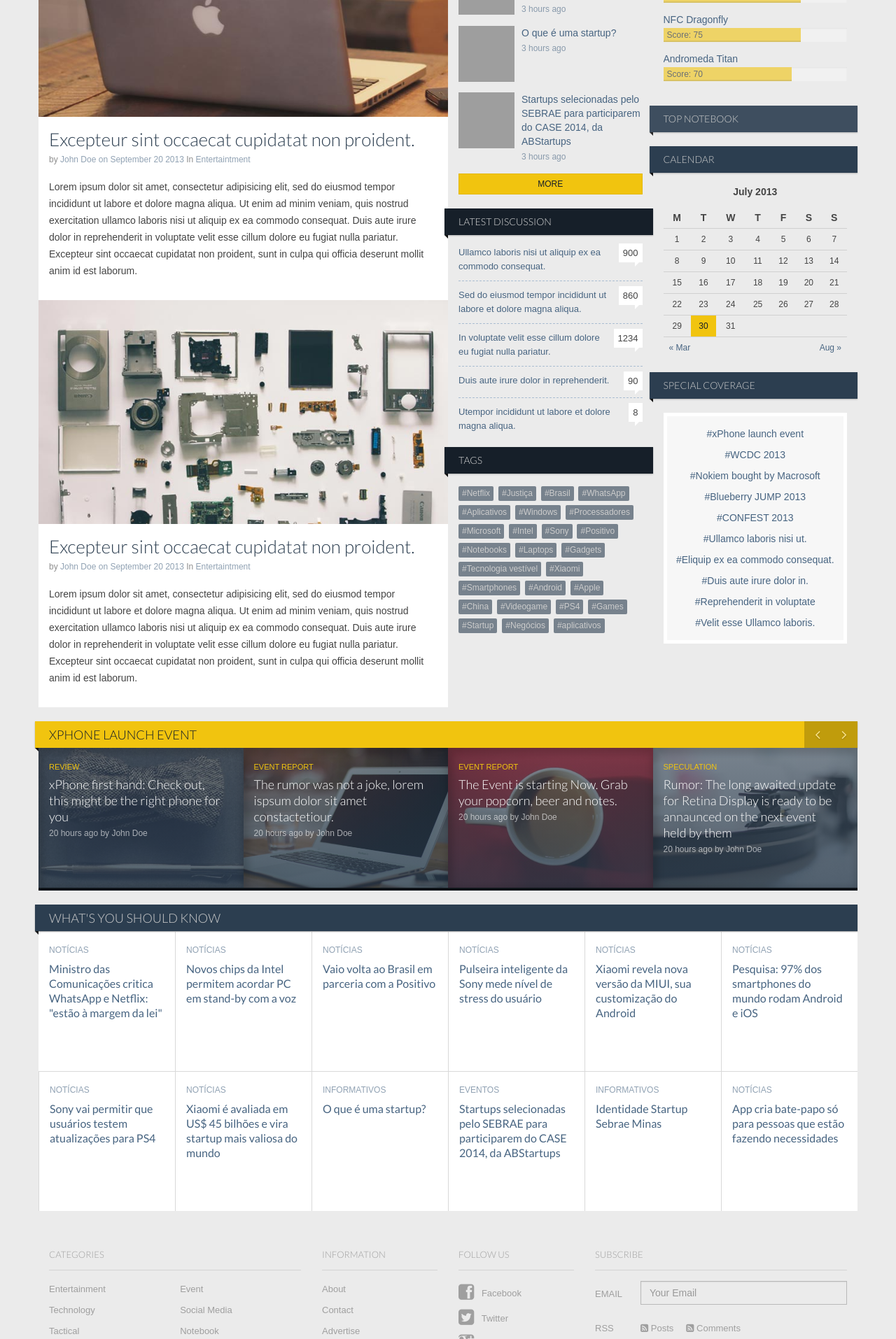
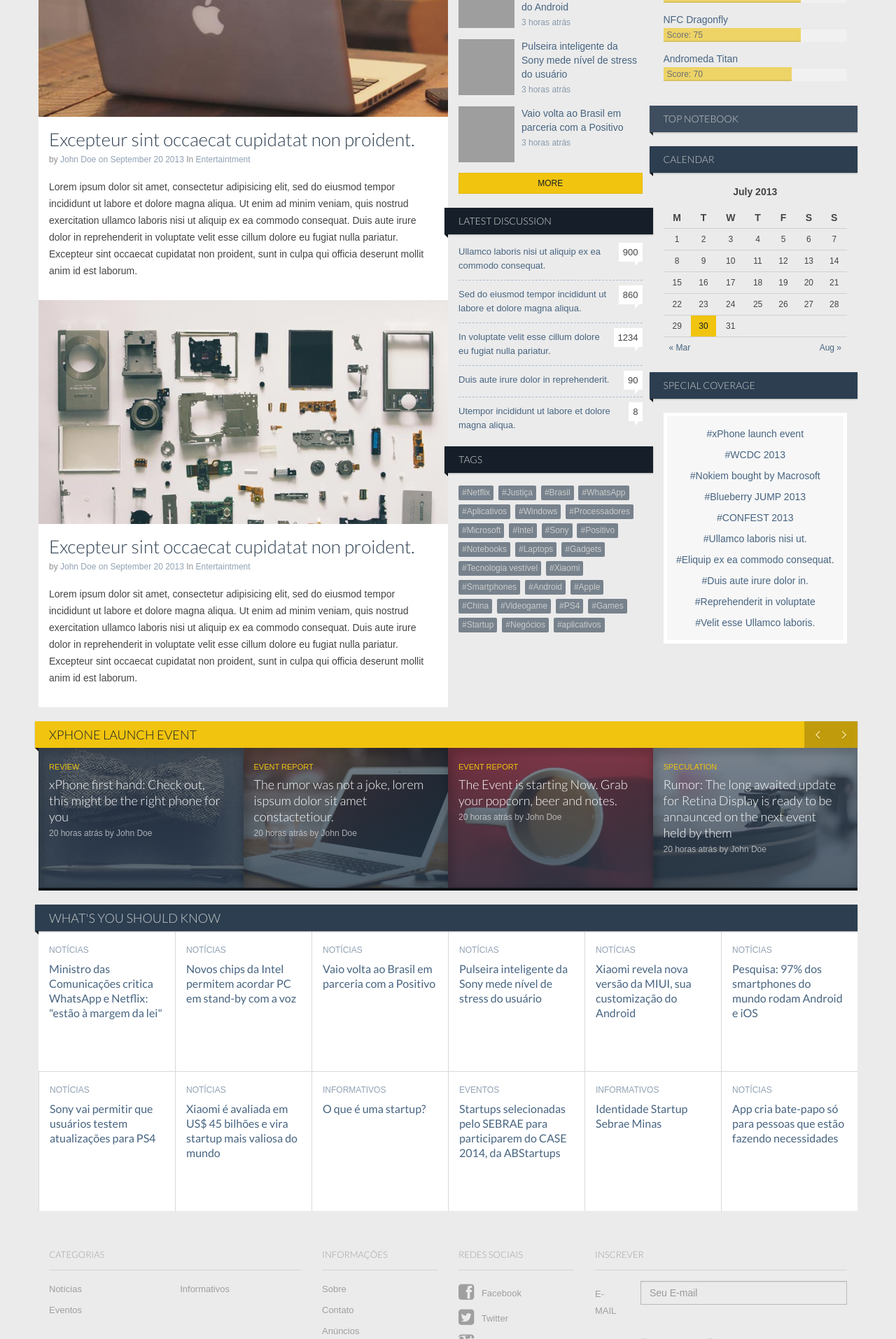
Before and after one commit to PedroFagundes/si_magazine, a Django app: page / in a window 1280 px wide. Shown: the part 1481-3395 px from the top of the page at 70% size. Run offline with Django 3.2, Linux system fonts and the light colour scheme; data comes from the database, SQL or seed files in the repository; both versions use the stored data as it was after the commit; some libraries are stand-ins or nearby versions; some web fonts are replaced; grey boxes are pictures that could not be loaded.

Commit message:
Doing master implementations on template

```diff
--- a/si_magazine/homesite/templates/homesite/base-homesite.html
+++ b/si_magazine/homesite/templates/homesite/base-homesite.html
@@ -1061,7 +1061,7 @@
 									<p class="small"><a href="blog.html">Review</a></p>
 									<h3 class="entry-title"><a href="single.html">xPhone first hand: Check out, this might be the right phone for you</a> </h3>
 									<div class="entry-meta">
-										<span class="entry-date"><a href="blog.html"><time datetime="2013-07-04T23:26:34+00:00">20 hours ago</time></a></span>
+										<span class="entry-date"><a href="blog.html"><time datetime="2013-07-04T23:26:34+00:00">20 horas atrás</time></a></span>
 										<span class="entry-author"> by <a href="blog.html">John Doe</a></span>
 									</div>
 								</header>
@@ -1088,7 +1088,7 @@
 									<p class="small"><a href="blog.html">Event Report</a></p>
 									<h3 class="entry-title"><a href="single.html">The rumor was not a joke, lorem ispsum dolor sit amet constactetiour.</a> </h3>
 									<div class="entry-meta">
-										<span class="entry-date"><a href="blog.html"><time datetime="2013-07-04T23:26:34+00:00">20 hours ago</time></a></span>
+										<span class="entry-date"><a href="blog.html"><time datetime="2013-07-04T23:26:34+00:00">20 horas atrás</time></a></span>
 										<span class="entry-author"> by <a href="blog.html">John Doe</a></span>
 									</div>
 								</header>
@@ -1114,7 +1114,7 @@
 									<p class="small"><a href="blog.html">Event Report</a></p>
 									<h3 class="entry-title"><a href="single.html">The Event is starting Now. Grab your popcorn, beer and notes.</a> </h3>
 									<div class="entry-meta">
-										<span class="entry-date"><a href="blog.html"><time datetime="2013-07-04T23:26:34+00:00">20 hours ago</time></a></span>
+										<span class="entry-date"><a href="blog.html"><time datetime="2013-07-04T23:26:34+00:00">20 horas atrás</time></a></span>
 										<span class="entry-author"> by <a href="blog.html">John Doe</a></span>
 									</div>
 								</header>
@@ -1140,7 +1140,7 @@
 									<p class="small"><a href="blog.html">Speculation</a></p>
 									<h3 class="entry-title"><a href="single.html">Rumor: The long awaited update for Retina Display is ready to be annaunced on the next event held by them</a> </h3>
 									<div class="entry-meta">
-										<span class="entry-date"><a href="blog.html"><time datetime="2013-07-04T23:26:34+00:00">20 hours ago</time></a></span>
+										<span class="entry-date"><a href="blog.html"><time datetime="2013-07-04T23:26:34+00:00">20 horas atrás</time></a></span>
 										<span class="entry-author"> by <a href="blog.html">John Doe</a></span>
 									</div>
 								</header>
@@ -1174,7 +1174,7 @@
 									<p class="small"><a href="blog.html">Event Report</a></p>
 									<h3 class="entry-title"><a href="single.html">The Event is starting Now. Grab your popcorn, beer and notes.</a> </h3>
 									<div class="entry-meta">
-										<span class="entry-date"><a href="blog.html"><time datetime="2013-07-04T23:26:34+00:00">20 hours ago</time></a></span>
+										<span class="entry-date"><a href="blog.html"><time datetime="2013-07-04T23:26:34+00:00">20 horas atrás</time></a></span>
 										<span class="entry-author"> by <a href="blog.html">John Doe</a></span>
 									</div>
 								</header>
@@ -1200,7 +1200,7 @@
 									<p class="small"><a href="blog.html">Speculation</a></p>
 									<h3 class="entry-title"><a href="single.html">Rumor: The long awaited update for Retina Display is ready to be annaunced on the next event held by them</a> </h3>
 									<div class="entry-meta">
-										<span class="entry-date"><a href="blog.html"><time datetime="2013-07-04T23:26:34+00:00">20 hours ago</time></a></span>
+										<span class="entry-date"><a href="blog.html"><time datetime="2013-07-04T23:26:34+00:00">20 horas atrás</time></a></span>
 										<span class="entry-author"> by <a href="blog.html">John Doe</a></span>
 									</div>
 								</header>
@@ -1227,7 +1227,7 @@
 									<p class="small"><a href="blog.html">Review</a></p>
 									<h3 class="entry-title"><a href="single.html">xPhone first hand: Check out, this might be the right phone for you</a> </h3>
 									<div class="entry-meta">
-										<span class="entry-date"><a href="blog.html"><time datetime="2013-07-04T23:26:34+00:00">20 hours ago</time></a></span>
+										<span class="entry-date"><a href="blog.html"><time datetime="2013-07-04T23:26:34+00:00">20 horas atrás</time></a></span>
 										<span class="entry-author"> by <a href="blog.html">John Doe</a></span>
 									</div>
 								</header>
@@ -1254,7 +1254,7 @@
 									<p class="small"><a href="blog.html">Event Report</a></p>
 									<h3 class="entry-title"><a href="single.html">The rumor was not a joke, lorem ispsum dolor sit amet constactetiour.</a> </h3>
 									<div class="entry-meta">
-										<span class="entry-date"><a href="blog.html"><time datetime="2013-07-04T23:26:34+00:00">20 hours ago</time></a></span>
+										<span class="entry-date"><a href="blog.html"><time datetime="2013-07-04T23:26:34+00:00">20 horas atrás</time></a></span>
 										<span class="entry-author"> by <a href="blog.html">John Doe</a></span>
 									</div>
 								</header>
@@ -1315,17 +1315,12 @@
 
 					<div class="widget col-xs-12 col-sm-4">
 
-						<h4 class="widget-title">Categories</h4>
+						<h4 class="widget-title">Categorias</h4>
 
 						<ul class="entries links links-2-cols">
-							<li><a href="blog.html">Entertainment</a></li>
-							<li><a href="blog.html">Event</a></li>
-							<li><a href="blog.html">Technology</a></li>
-							<li><a href="blog.html">Social Media</a></li>
-							<li><a href="blog.html">Tactical</a></li>
-							<li><a href="reviews.html">Notebook</a></li>
-							<li><a href="reviews.html">Smartphone</a></li>
-							<li><a href="reviews.html">Tablet</a></li>
+							{% for category in categories %}
+								<li><a href="blog.html">{{ category.name }}</a></li>
+							{% endfor %}
 						</ul>
 
 					</div><!--/.col-3-->
@@ -1334,21 +1329,21 @@
 
 					<div class="widget col-xs-6 col-sm-2">
 
-						<h4 class="widget-title">Information</h4>
+						<h4 class="widget-title">Informações</h4>
 
 						<ul class="entries links links">
-							<li><a href="#">About</a></li>
-							<li><a href="#">Contact</a></li>
-							<li><a href="#">Advertise </a></li>
-							<li><a href="#">Terms &amp; Conditions</a></li>
-							<li><a href="#">Privacy</a></li>
+							<li><a href="#">Sobre</a></li>
+							<li><a href="#">Contato</a></li>
+							<li><a href="#">Anúncios </a></li>
+							<li><a href="#">Termos &amp; Condições</a></li>
+							<li><a href="#">Privacidade</a></li>
 						</ul>
 
 					</div><!--/.col-3-->
 
 					<div class="widget col-xs-6 col-sm-2">
 
-						<h4 class="widget-title">Follow Us</h4>
+						<h4 class="widget-title">Redes Sociais</h4>
 
 						<ul class="entries links">
 							<li><a href="blog.html"><i class="icon-facebook-sign icon-2x"></i> Facebook</a></li>
@@ -1363,21 +1358,21 @@
 
 					<div class="widget col-xs-12 col-sm-4">
 
-						<h4 class="widget-title">Subscribe</h4>
+						<h4 class="widget-title">Inscrever</h4>
 
 						<form class="form-horizontal" role="form">
 							<div class="form-group">
-								<label for="subscribeEmail" class="col-lg-2 control-label">EMAIL</label>
+								<label for="subscribeEmail" class="col-lg-2 control-label">E-MAIL</label>
 								<div class="col-lg-10">
-									<input type="text" class="form-control" id="subscribeEmail" placeholder="Your Email">
+									<input type="text" class="form-control" id="subscribeEmail" placeholder="Seu E-mail">
 								</div>
 							</div>
 							<div class="form-group">
 								<label class="col-lg-2 control-label">RSS</label>
 								<div class="col-lg-10">
 									<p class="form-control-static">
-										<a href=""><i class="icon-rss-sign"></i> Posts</a> &nbsp; &nbsp;
-										<a href=""><i class="icon-rss-sign"></i> Comments</a>
+										<a href=""><i class="icon-rss-sign"></i> Postagens</a> &nbsp; &nbsp;
+										<a href=""><i class="icon-rss-sign"></i> Comentários</a>
 									</p>
 								</div>
 							</div>
@@ -1393,7 +1388,7 @@
 
 				<div class="container aligncenter">
 
-					<p>&copy;2013 by <a href="http://coolorize.com">Coolorize Network</a>. All Right Reserved. <p>
+					<p>&copy;2015 por <a href="{% url 'home' %}">si magazine</a>. Todos os direitos reservados. <p>
 
 				</div>
 
@@ -1415,6 +1410,5 @@
 		<script src="{% static 'vendor/jquery.unveil.min.js' %}"></script>
 
 		<script src="{% static 'js/main.js' %}"></script>
-
 	</body>
 </html>
--- a/si_magazine/homesite/templates/homesite/home.html
+++ b/si_magazine/homesite/templates/homesite/home.html
@@ -28,10 +28,10 @@
 
 				<div class="media-body">
 					<h3  class="entry-title">
-						<a href="#" rel="bookmark">{{ post.title }}</a>
+						<a href="{% url 'post_detail' post.slug %}" rel="bookmark">{{ post.title }}</a>
 					</h3>
 					<div class="entry-meta">
-						<span class="entry-date"><a href="blog.html"><time datetime="2013-07-04T23:26:34+00:00">3 hours ago</time></a></span>
+						<span class="entry-date"><a href="blog.html"><time datetime="2013-07-04T23:26:34+00:00">3 horas atrás</time></a></span>
 					</div>
 				</div>
 			</article>
@@ -46,8 +46,8 @@
 			<header class="entry-header">
 				<h3 class="entry-title"><a href="{% url 'post_detail' 1st_post.slug %}">{{ 1st_post.title }}</a> </h3>
 				<div class="entry-meta">
-					<span class="entry-date"><a href="blog.html"><time datetime="2013-07-04T23:26:34+00:00">20 hours ago</time></a></span>
-					<span class="entry-author"> by <a href="blog.html">{{ 1st_post.author }}</a></span>
+					<span class="entry-date"><a href="blog.html"><time datetime="2013-07-04T23:26:34+00:00">20 horas atrás</time></a></span>
+					<span class="entry-author"> por <a href="blog.html">{{ 1st_post.author }}</a></span>
 				</div>
 			</header>
 			<figure class="entry-thumbnail">
@@ -70,8 +70,8 @@
 			<header class="entry-header">
 				<h3 class="entry-title"><a href="{% url 'post_detail' 2nd_post.slug %}">{{ 2nd_post.title }}</a> </h3>
 				<div class="entry-meta">
-				<span class="entry-date"><a href="blog.html"><time datetime="2013-07-04T23:26:34+00:00">20 hours ago</time></a></span>
-				<span class="entry-author"> by <a href="blog.html">{{ 2nd_post.author }}</a></span>
+				<span class="entry-date"><a href="blog.html"><time datetime="2013-07-04T23:26:34+00:00">20 horas atrás</time></a></span>
+				<span class="entry-author"> por <a href="blog.html">{{ 2nd_post.author }}</a></span>
 				</div>
 			</header>
 			<figure class="entry-thumbnail">
@@ -94,8 +94,8 @@
 			<header class="entry-header">
 				<h3 class="entry-title"><a href="{% url 'post_detail' 3rd_post.slug %}">{{ 3rd_post.title }}</a> </h3>
 				<div class="entry-meta">
-				<span class="entry-date"><a href="blog.html"><time datetime="2013-07-04T23:26:34+00:00">20 hours ago</time></a></span>
-				<span class="entry-author"> by <a href="blog.html">{{ 3rd_post.author }}</a></span>
+				<span class="entry-date"><a href="blog.html"><time datetime="2013-07-04T23:26:34+00:00">20 horas atrás</time></a></span>
+				<span class="entry-author"> por <a href="blog.html">{{ 3rd_post.author }}</a></span>
 				</div>
 			</header>
 			<figure class="entry-thumbnail">
@@ -118,8 +118,8 @@
 			<header class="entry-header">
 				<h3 class="entry-title"><a href="{% url 'post_detail' 4th_post.slug %}">{{ 4th_post.title }}</a> </h3>
 				<div class="entry-meta">
-				<span class="entry-date"><a href="blog.html"><time datetime="2013-07-04T23:26:34+00:00">20 hours ago</time></a></span>
-				<span class="entry-author"> by <a href="blog.html">{{ 4th_post.author}}</a></span>
+				<span class="entry-date"><a href="blog.html"><time datetime="2013-07-04T23:26:34+00:00">20 horas atrás</time></a></span>
+				<span class="entry-author"> por <a href="blog.html">{{ 4th_post.author}}</a></span>
 				</div>
 			</header>
 			<figure class="entry-thumbnail">
@@ -142,8 +142,8 @@
 			<header class="entry-header">
 				<h3 class="entry-title"><a href="{% url 'post_detail' 5th_post.slug %}">{{ 5th_post.title }}</a> </h3>
 				<div class="entry-meta">
-					<span class="entry-date"><a href="blog.html"><time datetime="2013-07-04T23:26:34+00:00">20 hours ago</time></a></span>
-					<span class="entry-author"> by <a href="blog.html">{{ 5th_post.author }}</a></span>
+					<span class="entry-date"><a href="blog.html"><time datetime="2013-07-04T23:26:34+00:00">20 horas atrás</time></a></span>
+					<span class="entry-author"> por <a href="blog.html">{{ 5th_post.author }}</a></span>
 				</div>
 			</header>
 			<figure class="entry-thumbnail">
@@ -166,8 +166,8 @@
 			<header class="entry-header">
 				<h3 class="entry-title"><a href="{% url 'post_detail' 6th_post.slug %}">{{ 6th_post.title }}</a> </h3>
 				<div class="entry-meta">
-				<span class="entry-date"><a href="blog.html"><time datetime="2013-07-04T23:26:34+00:00">20 hours ago</time></a></span>
-				<span class="entry-author"> by <a href="blog.html">{{ 6th_post.author }}</a></span>
+				<span class="entry-date"><a href="blog.html"><time datetime="2013-07-04T23:26:34+00:00">20 horas atrás</time></a></span>
+				<span class="entry-author"> por <a href="blog.html">{{ 6th_post.author }}</a></span>
 				</div>
 			</header>
 			<figure class="entry-thumbnail">
@@ -190,8 +190,8 @@
 			<header class="entry-header">
 				<h3 class="entry-title"><a href="{% url 'post_detail' 7th_post.slug %}">{{ 7th_post.title }}</a> </h3>
 				<div class="entry-meta">
-					<span class="entry-date"><a href="blog.html"><time datetime="2013-07-04T23:26:34+00:00">20 hours ago</time></a></span>
-					<span class="entry-author"> by <a href="blog.html">{{ 7th_post.author }}</a></span>
+					<span class="entry-date"><a href="blog.html"><time datetime="2013-07-04T23:26:34+00:00">20 horas atrás</time></a></span>
+					<span class="entry-author"> por <a href="blog.html">{{ 7th_post.author }}</a></span>
 				</div>
 			</header>
 			<figure class="entry-thumbnail">
@@ -214,8 +214,8 @@
 			<header class="entry-header">
 				<h3 class="entry-title"><a href="{% url 'post_detail' 8th_post.slug %}">{{ 8th_post.title }}</a> </h3>
 				<div class="entry-meta">
-					<span class="entry-date"><a href="blog.html"><time datetime="2013-07-04T23:26:34+00:00">20 hours ago</time></a></span>
-					<span class="entry-author"> by <a href="blog.html">{{ 8th_post.author }}</a></span>
+					<span class="entry-date"><a href="blog.html"><time datetime="2013-07-04T23:26:34+00:00">20 horas atrás</time></a></span>
+					<span class="entry-author"> por <a href="blog.html">{{ 8th_post.author }}</a></span>
 				</div>
 			</header>
 			<figure class="entry-thumbnail">
--- a/si_magazine/homesite/views.py
+++ b/si_magazine/homesite/views.py
@@ -19,7 +19,7 @@
 	    context['6th_post']       = Posts.objects.all().order_by('-id')[5]
 	    context['7th_post']       = Posts.objects.all().order_by('-id')[6]
 	    context['8th_post']       = Posts.objects.all().order_by('-id')[7]
-	    context['whatsnew_posts'] = Posts.objects.all()[:10]
+	    context['whatsnew_posts'] = Posts.objects.all().order_by('-id')[:10]
 	    context['tags']           = Tags.objects.all()
 	    context['categories']     = Categories.objects.all()
 	    return context
```
Also changed, not shown: si_magazine/posts/templates/posts/post_detail.html (+19 -13 lines), si_magazine/posts/views.py (+8 -2 lines), si_magazine/db.sqlite3, 1 other file.
